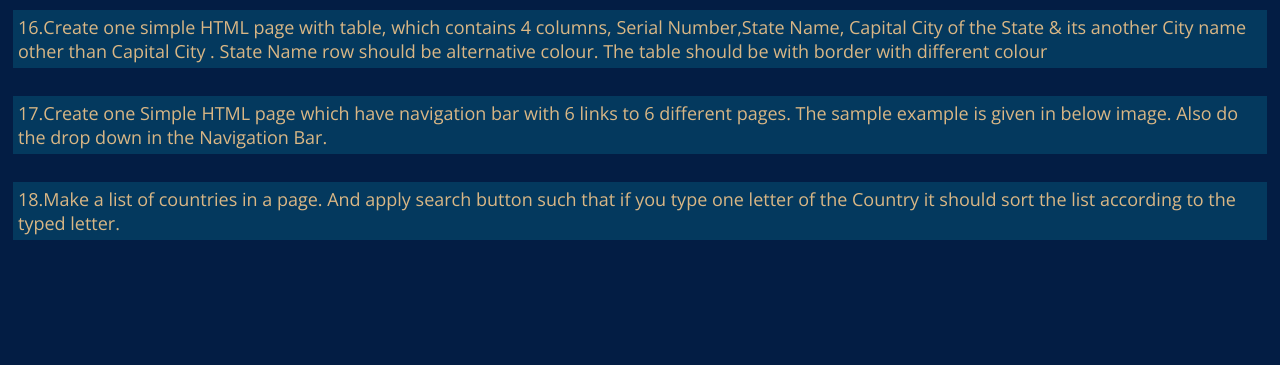
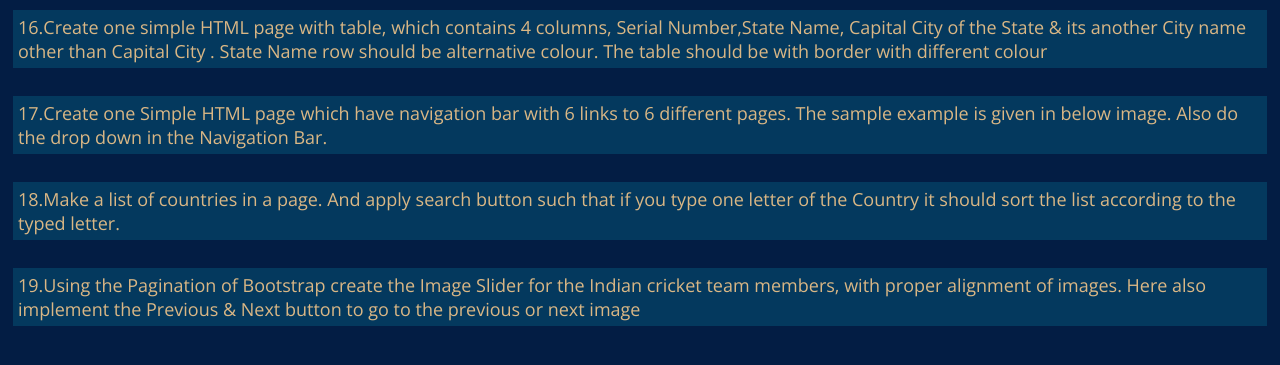
Before and after one commit to krishanu-d/sangamone-web, a plain HTML site: page index.html in a window 1280 px wide. Shown: the part 91-456 px from the top of the page. Drawn offline with nearby package versions, Linux system fonts and the light colour scheme.

Commit message:
Uploaded assignment 19

```diff
--- a/index.html
+++ b/index.html
@@ -37,13 +37,14 @@
         that if you type one letter of the Country it should sort the list
         according to the typed letter.</a
       ><br />
-      <!--
-      <a target="_blank" class="fi" href="#"
+
+      <a target="_blank" class="fi" href="https://krishanu-d.github.io/sangamone-web/19"
         >19.Using the Pagination of Bootstrap create the Image Slider for the
         Indian cricket team members, with proper alignment of images. Here also
         implement the Previous & Next button to go to the previous or next
         image</a
       ><br />
+      <!--
       <a target="_blank" class="fi" href="#"
         >20.Using the tag & display the images one beside the other in a grid
         format.</a
```
